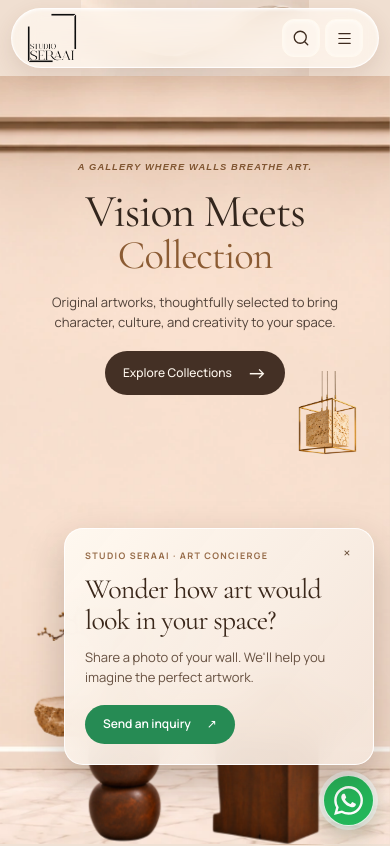
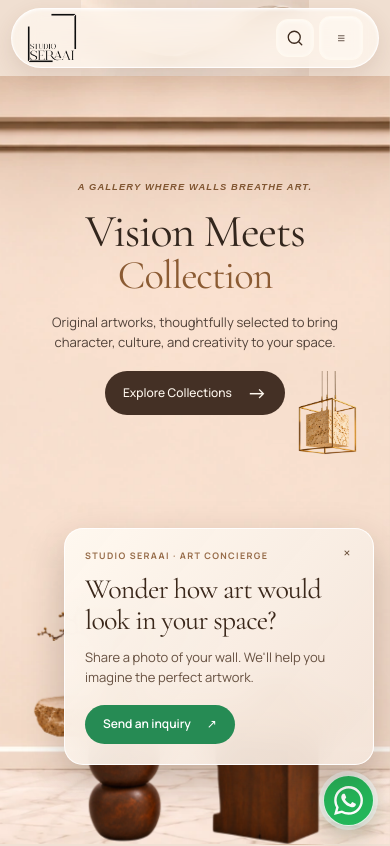
Before and after one commit to studioseraai/studioseraai, a Next.js app: page / in a window 390 px wide. Shown: the top 846 px of the page. Built offline with nearby package versions, Linux system fonts and the light colour scheme.

Commit message:
fix: final responsive hero copy spacing and half-size mobile menu icon

```diff
--- a/app/gallery-components/FloatingNav.module.css
+++ b/app/gallery-components/FloatingNav.module.css
@@ -90,3 +90,13 @@
   .menuButton { width:38px; height:38px; min-width:38px; border-radius:11px; }
   .menuButton svg { width:17px; height:17px; }
 }
+
+/* Reduce the three-line menu glyph by 50%; preserve a usable 44px touch target. */
+@media (max-width:1100px) {
+  .menuButton { width:44px; height:44px; min-width:44px; }
+  .menuButton svg { width:9px; height:9px; stroke-width:2.2; }
+}
+@media (max-width:520px) {
+  .menuButton { width:44px; height:44px; min-width:44px; }
+  .menuButton svg { width:8.5px; height:8.5px; }
+}
--- a/app/gallery-components/StudioSeraaiAnimatedHero.module.css
+++ b/app/gallery-components/StudioSeraaiAnimatedHero.module.css
@@ -179,3 +179,20 @@
 @media (prefers-reduced-motion:reduce) {
   .mainTable { animation:none!important; opacity:1; transform:translateX(-50%); }
 }
+
+/* Final mobile / tablet / laptop alignment. Keep the original gallery composition. */
+@media (max-width:650px) {
+  .copy { padding-top:clamp(96px,calc(10svh + 20px),130px); }
+  .hero { min-height:max(720px,100svh - 76px); }
+}
+@media (max-width:650px) and (max-height:740px) {
+  .copy { padding-top:clamp(86px,calc(9svh + 20px),110px); }
+  .hero { min-height:720px; }
+}
+@media (min-width:651px) and (max-width:1100px) {
+  .copy { top:11%; }
+  .hero { min-height:580px; }
+}
+@media (min-width:1101px) and (max-width:1440px) {
+  .copy { top:21%; }
+}
```
